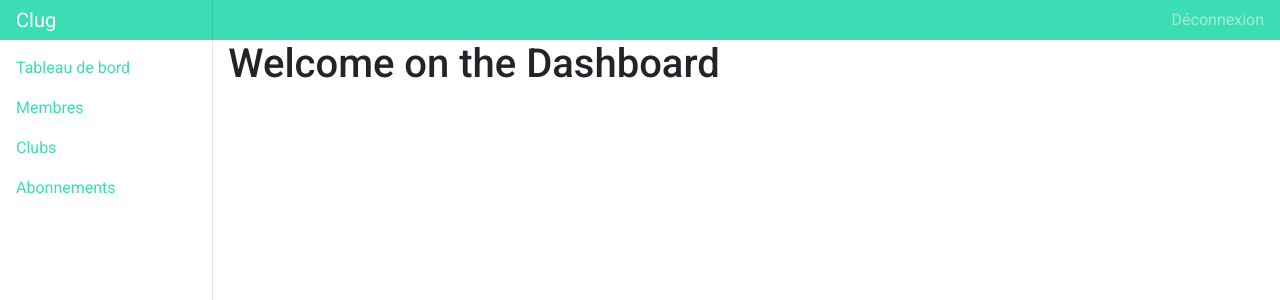
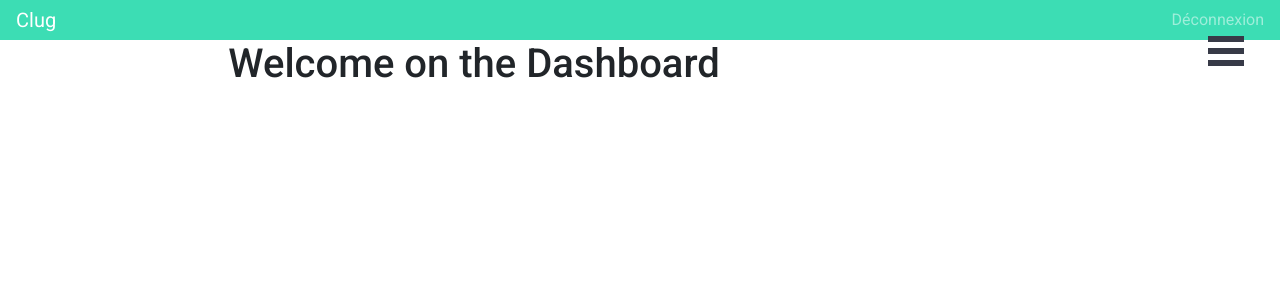
Before and after one commit to team-cafet/clug, a React (Create React App) app in the folder packages/frontend-v2/: page /admin in a window 1280 px wide. Shown: the top 300 px of the page. Built offline with nearby package versions, Linux system fonts and the light colour scheme.

Commit message:
Implementation of burger menu

```diff
--- a/packages/frontend-v2/package.json
+++ b/packages/frontend-v2/package.json
@@ -47,6 +47,7 @@
   },
   "proxy": "http://localhost:3001",
   "devDependencies": {
+    "@types/react-burger-menu": "^2.6.1",
     "prettier": "^2.0.5"
   }
 }
--- a/packages/frontend-v2/src/components/template/AdminLayout.tsx
+++ b/packages/frontend-v2/src/components/template/AdminLayout.tsx
@@ -31,8 +31,24 @@ export const AdminLayout = (props: IProps) => {
   return (
     <>
       <div id="adminlayout">
-        <Sidebar links= {adminLinks}/>
-        <div className="col-md-9 ml-sm-auto col-lg-10 main">
+      <div className="navbar navbar-dark bg-primary flex-md-nowrap p-0">
+          <Link
+            to="/admin/dashboard"
+            className="navbar-brand col-md-3 col-lg-2 mr-0 px-3"
+          >
+            Clug
+          </Link>
+
+          <ul className="navbar-nav px-3">
+            <li className="nav-item text-nowrap">
+              <Link className="nav-link" to="/logout">
+                Déconnexion
+              </Link>
+            </li>
+          </ul>
+      </div>
+        <Sidebar links= {adminLinks} pageWrapId={"mainContent"} outerContainerId={"adminLayout"}/>
+        <div className="col-md-9 ml-sm-auto col-lg-10 main" id="mainContent">
               {props.children}
             </div>
       </div>
--- /dev/null
+++ b/packages/frontend-v2/src/components/template/Sidebar.scss
@@ -0,0 +1,60 @@
+#sidebar {
+  .bm-item {
+    display: inline-block;
+    /* Our sidebar item styling */
+    text-decoration: none;
+    margin-bottom: 10px;
+    color: #d1d1d1;
+    transition: color 0.2s;
+  }
+
+  .bm-item:hover {
+    color: white;
+  }
+
+  .bm-burger-button {
+    position: fixed;
+    width: 36px;
+    height: 30px;
+    right: 36px;
+    top: 36px;
+  }
+
+  /* Color/shape of burger icon bars */
+  .bm-burger-bars {
+    background: #373a47;
+  }
+
+  /* Position and sizing of clickable cross button */
+  .bm-cross-button {
+    height: 24px;
+    width: 24px;
+  }
+
+  /* Color/shape of close button cross */
+  .bm-cross {
+    background: #bdc3c7;
+  }
+
+  /* General sidebar styles */
+  .bm-menu {
+    background: #000;
+    padding: 2.5em 1.5em 0;
+    font-size: 1.15em;
+  }
+
+  /* Morph shape necessary with bubble or elastic */
+  .bm-morph-shape {
+    fill: #373a47;
+  }
+
+  /* Wrapper for item list */
+  .bm-item-list {
+    color: #b8b7ad;
+  }
+
+  /* Styling of overlay */
+  .bm-overlay {
+    background: rgba(0, 0, 0, 0.3);
+  }
+}
--- a/packages/frontend-v2/src/components/template/Sidebar.tsx
+++ b/packages/frontend-v2/src/components/template/Sidebar.tsx
@@ -1,33 +1,27 @@
 import React from 'react';
 import { Link } from 'react-router-dom';
+import { slide as Menu } from "react-burger-menu";
+import './Sidebar.scss';
 interface IProps {
   links: {displayName: string, to: string}[];
+  pageWrapId: string;
+  outerContainerId: string;
 }
 
 export const Sidebar = (props: IProps) => {
 
   return (
-    <div>
-      <div className="navbar navbar-dark bg-primary flex-md-nowrap p-0">
-          <Link
-            to="/admin/dashboard"
-            className="navbar-brand col-md-3 col-lg-2 mr-0 px-3"
-          >
-            Clug
-          </Link>
+    <div id="sidebar">
+    <Menu {...props} width={'40%'}>
+      {props.links.map((link) => (
+        <a className="menu-item" href={link.to} key={link.to}>
+          {link.displayName}
+        </a>
+        ))}
+    </Menu>
+    </div>
 
-          <ul className="navbar-nav px-3">
-            <li className="nav-item text-nowrap">
-              <Link className="nav-link" to="/logout">
-                Déconnexion
-              </Link>
-            </li>
-          </ul>
-        </div>
-        <div className="container-fluid">
-          <div className="row">
-            <div className="col-md-3 col-lg-2 d-md-block sidebar collapse">
-              <ul id="sidebarMenu" className="nav flex-column">
+              /* <ul id="sidebarMenu" className="nav flex-column">
                 {props.links.map((link) => (
                   <li className="nav-item" key={link.to}>
                     <Link to={link.to} className="nav-link">
@@ -35,10 +29,7 @@ export const Sidebar = (props: IProps) => {
                     </Link>
                   </li>
                 ))}
-              </ul>
-            </div>
-          </div>
-        </div>
-    </div>
+              </ul> */
+
   );
 };
```
